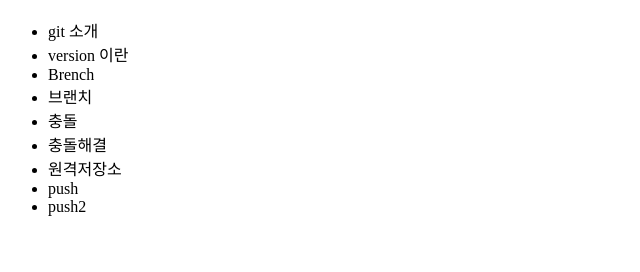
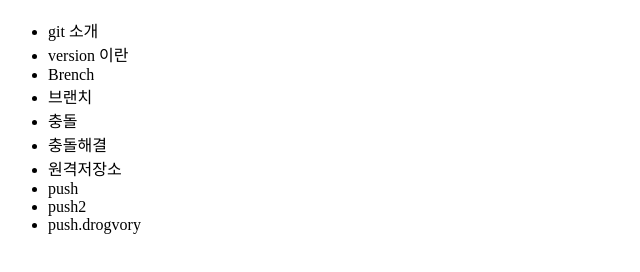
Before and after one commit to drogvory/testgit, a plain HTML site: page index.html in a window 1280 px wide. Shown: the part 48-320 px from the top of the page, without its empty margins (0-640 px from the left). Drawn offline with Linux system fonts and the light colour scheme.

Commit message:
add push drogvory

```diff
--- a/index.html
+++ b/index.html
@@ -17,6 +17,7 @@
 			<li>원격저장소</li>
 			<li>push</li>
 			<li>push2</li>
+			<li>push.drogvory</li>
 		</ul>
 	</body>
 </html>
```
